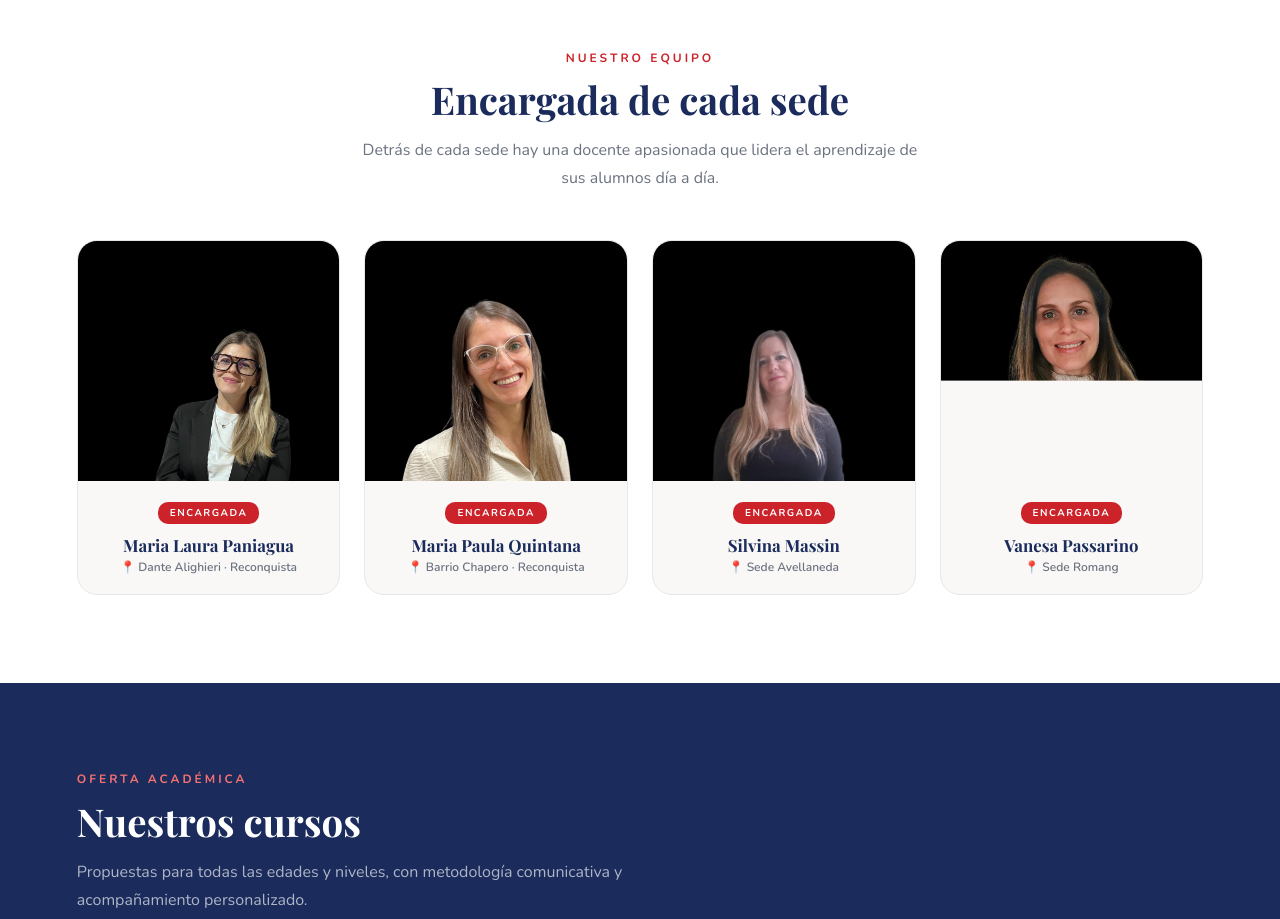
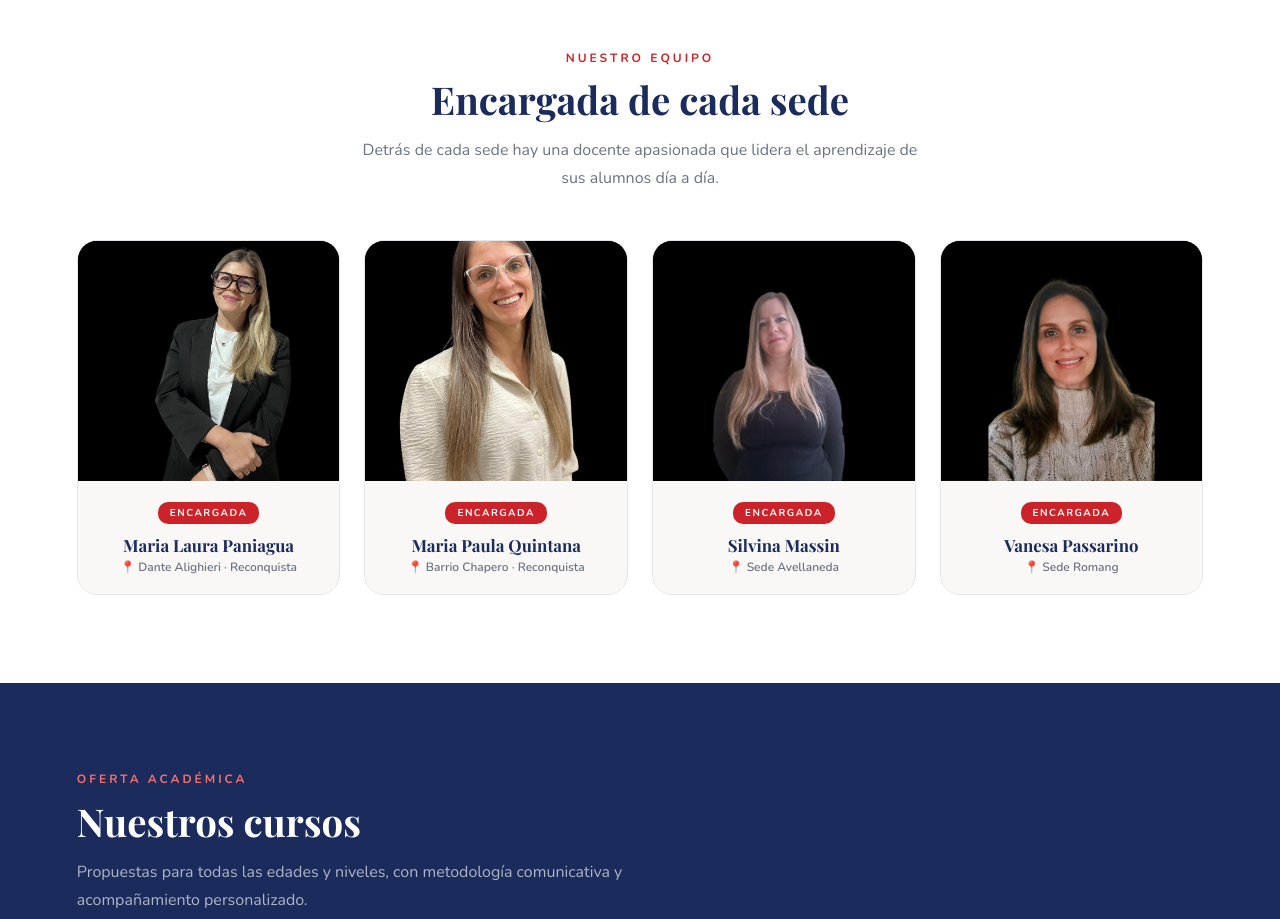
Before and after one commit to almironjuan/Let-It-Be-Language-School, a plain HTML site: page index.html in a window 1280 px wide. Shown: the part 2160-3079 px from the top of the page. Drawn offline with nearby package versions, Linux system fonts and the light colour scheme.

Commit message:
index.html

```diff
--- a/index.html
+++ b/index.html
@@ -139,21 +139,34 @@
     border:1px solid var(--border); transition:all .3s; text-align:center;
   }
   .team-card:hover { transform:translateY(-5px); box-shadow:0 16px 40px rgba(26,43,92,0.13); }
-  .team-card img { width:100%; height:240px; object-fit:cover; object-position:center 10%; display:block; }
-  .team-card.img-up img { object-position:center 25%; }
-  .team-card.img-avellaneda img { object-position:center 35%; }
+
+  .team-card img {
+    width: 100%;
+    height: 240px;
+    object-fit: cover;
+    object-position: center bottom;
+    display: block;
+    background: #000;
+  }
+
+  .team-card.img-up img {
+    object-position: center bottom;
+  }
+
+  .team-card.img-avellaneda img {
+    object-position: center bottom;
+  }
+
   .team-card.img-romang img {
-    object-position: center top;
-    transform: translateY(-110px) scale(1.08);
+    object-position: center bottom;
+    transform: none;
   }
-  .team-card.img-fit img { height:auto; object-fit:contain; }
-  .team-photo-placeholder {
-    width:100%; aspect-ratio:1/1;
-    background:linear-gradient(135deg,var(--navy-light) 0%,var(--red-light) 100%);
-    display:flex; flex-direction:column; align-items:center; justify-content:center;
-    font-size:3rem; gap:.5rem;
+
+  .team-card.img-fit img {
+    height: 240px;
+    object-fit: cover;
   }
-  .team-photo-placeholder span { font-size:13px; color:var(--gray); font-weight:600; }
+
   .team-info { padding:1.2rem; }
   .team-role {
     display:inline-block; background:var(--red); color:white;
@@ -250,9 +263,6 @@
     .team-sede { font-size:11px; }
     .team-info { padding:.8rem; }
     .team-card img { height:170px; }
-    .team-card.img-romang img {
-      transform: translateY(-85px) scale(1.08);
-    }
     .courses-list { grid-template-columns:1fr 1fr; }
     .contact { grid-template-columns:1fr; gap:2rem; }
     .schedule-cards { grid-template-columns:1fr; }
```
